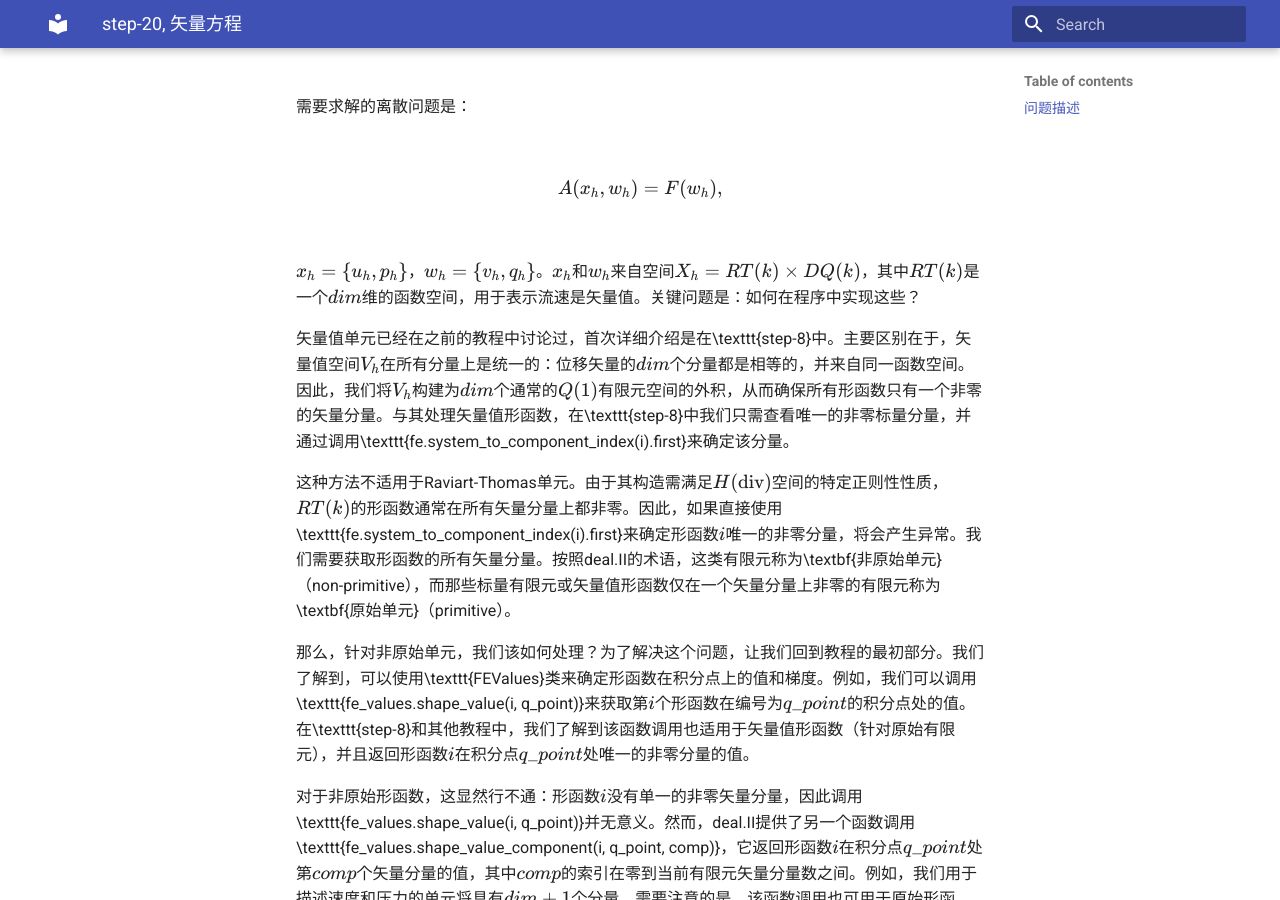
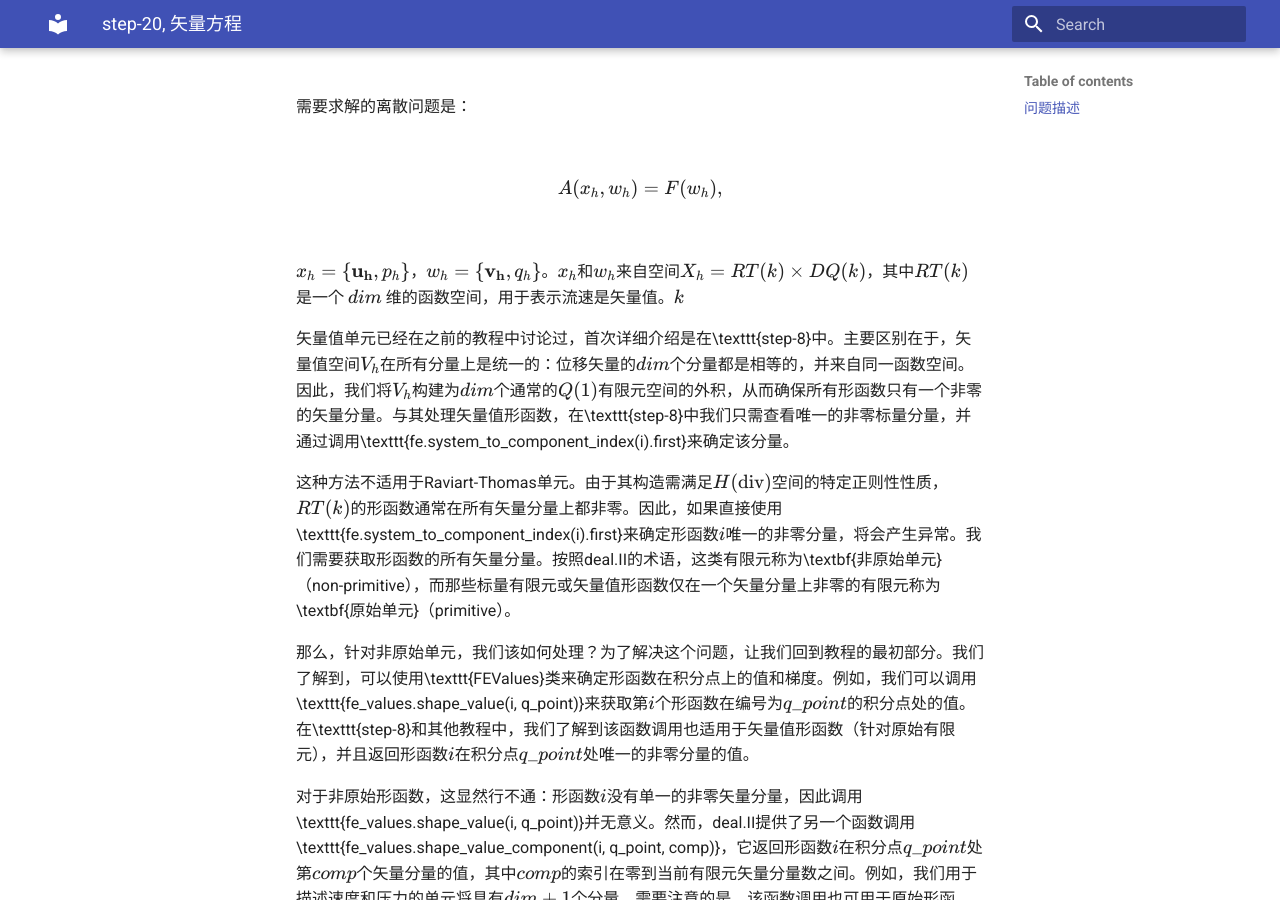
Before and after one commit to ymma98/technotes, an MkDocs documentation site: the page built from docs/FEM/dealii-09_矢量方程.md, in a window 1280 px wide and 900 px high, scrolled down 1303 px. Built offline with MkDocs 1.6.1 and Material for MkDocs 9.7.7, drawn with Linux system fonts in a browser that asks for light colours.

Commit message:
docs/FEM/dealii-09_矢量方程.md updated from https://stackedit.cn/

```diff
--- a/docs/FEM/dealii-09_矢量方程.md
+++ b/docs/FEM/dealii-09_矢量方程.md
@@ -52,7 +52,7 @@ $$
 A(x_h, w_h) = F(w_h),
 $$
 
-$x_h = \{u_h, p_h\}$，$w_h = \{v_h, q_h\}$。$x_h$和$w_h$来自空间$X_h = RT(k) \times DQ(k)$，其中$RT(k)$是一个$dim$维的函数空间，用于表示流速是矢量值。关键问题是：如何在程序中实现这些？
+$x_h = \{\mathbf{u_h}, p_h\}$，$w_h = \{\mathbf{v_h}, q_h\}$。$x_h$和$w_h$来自空间$X_h = RT(k) \times DQ(k)$，其中$RT(k)$是一个 $dim$ 维的函数空间，用于表示流速是矢量值。$k$
 
 矢量值单元已经在之前的教程中讨论过，首次详细介绍是在\texttt{step-8}中。主要区别在于，矢量值空间$V_h$在所有分量上是统一的：位移矢量的$dim$个分量都是相等的，并来自同一函数空间。因此，我们将$V_h$构建为$dim$个通常的$Q(1)$有限元空间的外积，从而确保所有形函数只有一个非零的矢量分量。与其处理矢量值形函数，在\texttt{step-8}中我们只需查看唯一的非零标量分量，并通过调用\texttt{fe.system\_to\_component\_index(i).first}来确定该分量。
 
```
Also changed, not shown: other parts of docs/FEM/dealii-09_矢量方程.md (+1 -1 lines).
